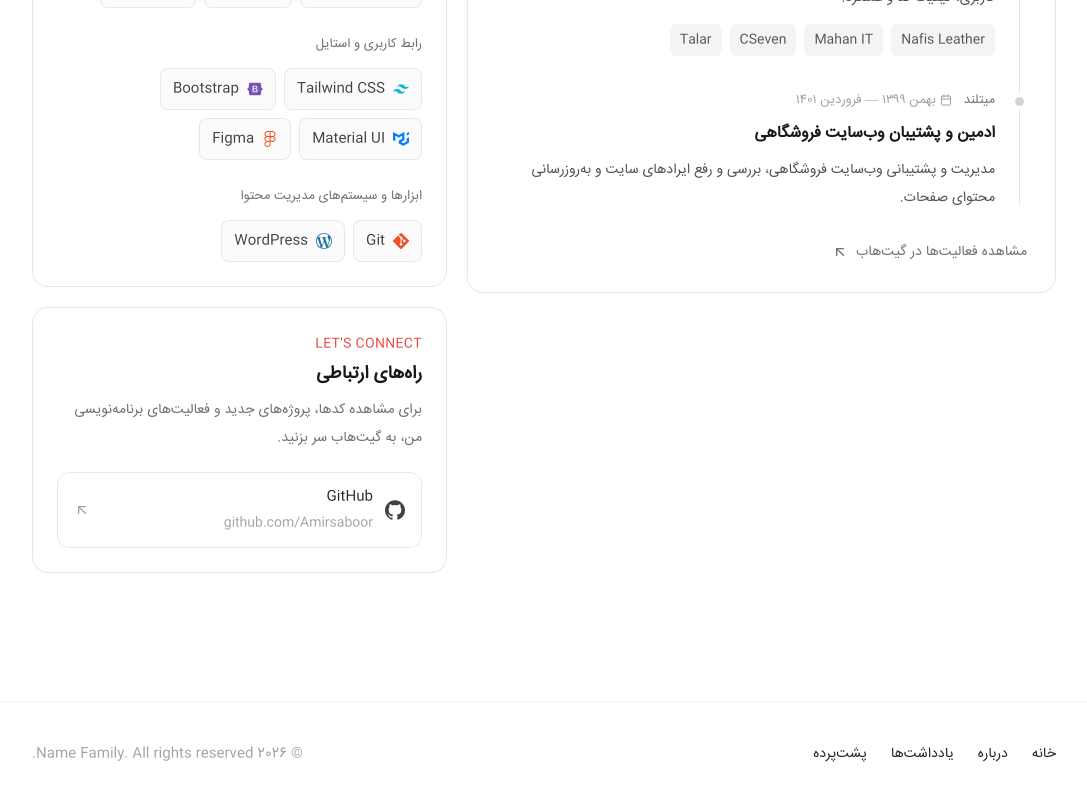
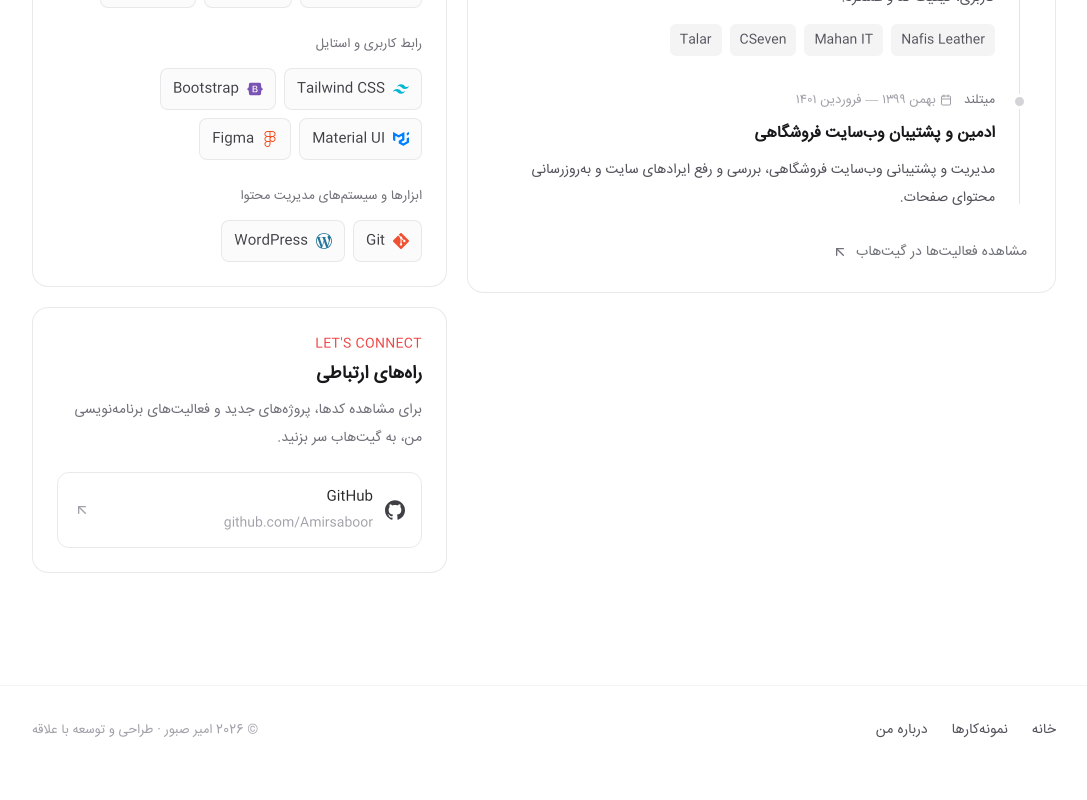
Before and after one commit to Amirsaboor/PersonalWebsite, a Next.js app: page / in a window 1280 px wide. Shown: the part 1507-2307 px from the top of the page, without its empty margins (96-1183 px from the left). After the commit the page ends 2281 px from the top, so only its background shows below. Built offline with nearby package versions, Linux system fonts and the light colour scheme.

Commit message:
Clean up footer navigation and portfolio identity

```diff
--- a/src/components/Footer.jsx
+++ b/src/components/Footer.jsx
@@ -1,27 +1,25 @@
-import { ContainerOuter, ContainerInner } from '@/components/Container'
-import NavLink from '@/components/navigation/NavLink'
+import { ContainerOuter, ContainerInner } from "@/components/Container";
+import NavLink from "@/components/navigation/NavLink";
 
 export function Footer() {
   return (
-    <footer className="mt-32">
+    <footer className="mt-28">
       <ContainerOuter>
-        <div className="border-t border-zinc-100 pt-10 pb-16 dark:border-zinc-700/40">
+        <div className="border-t border-zinc-100 py-8 dark:border-zinc-700/50">
           <ContainerInner>
-            <div className="flex flex-col items-center justify-between gap-6 sm:flex-row">
-              <div className="flex gap-6 text-sm font-medium text-zinc-800 dark:text-zinc-200">
+            <div className="flex flex-col items-center justify-between gap-5 sm:flex-row">
+              <nav aria-label="پیوندهای پایین صفحه" className="flex gap-6 text-sm font-medium text-zinc-600 dark:text-zinc-300">
                 <NavLink href="/">خانه</NavLink>
-                <NavLink href="/about">درباره</NavLink>
-                <NavLink href="/notes">یادداشت‌ها</NavLink>
-                <NavLink href="/behind-the-scenes">پشت‌پرده</NavLink>
-              </div>
-              <p className="text-sm text-zinc-400 dark:text-zinc-500">
-                &copy; {new Date().getFullYear()} Name Family. All rights
-                reserved.
+                <NavLink href="/projects">نمونه‌کارها</NavLink>
+                <NavLink href="/about">درباره من</NavLink>
+              </nav>
+              <p className="text-xs text-zinc-400 dark:text-zinc-500">
+                © {new Date().getFullYear()} امیر صبور · طراحی و توسعه با علاقه
               </p>
             </div>
           </ContainerInner>
         </div>
       </ContainerOuter>
     </footer>
-  )
+  );
 }
```
